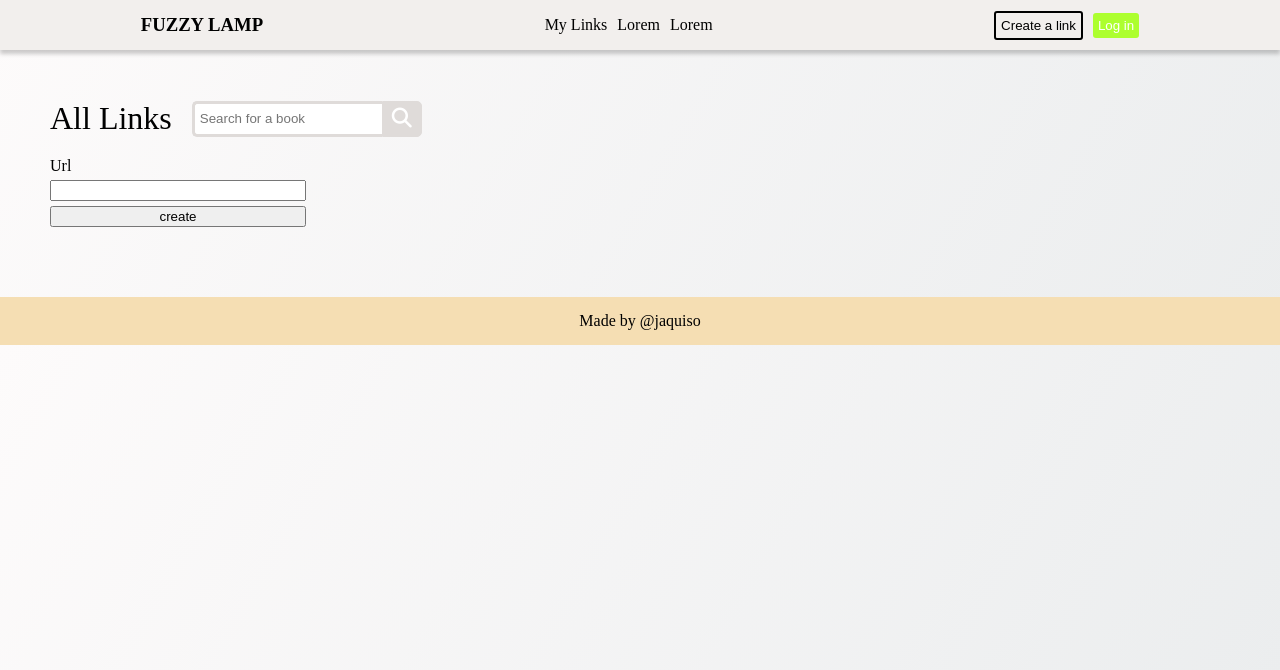
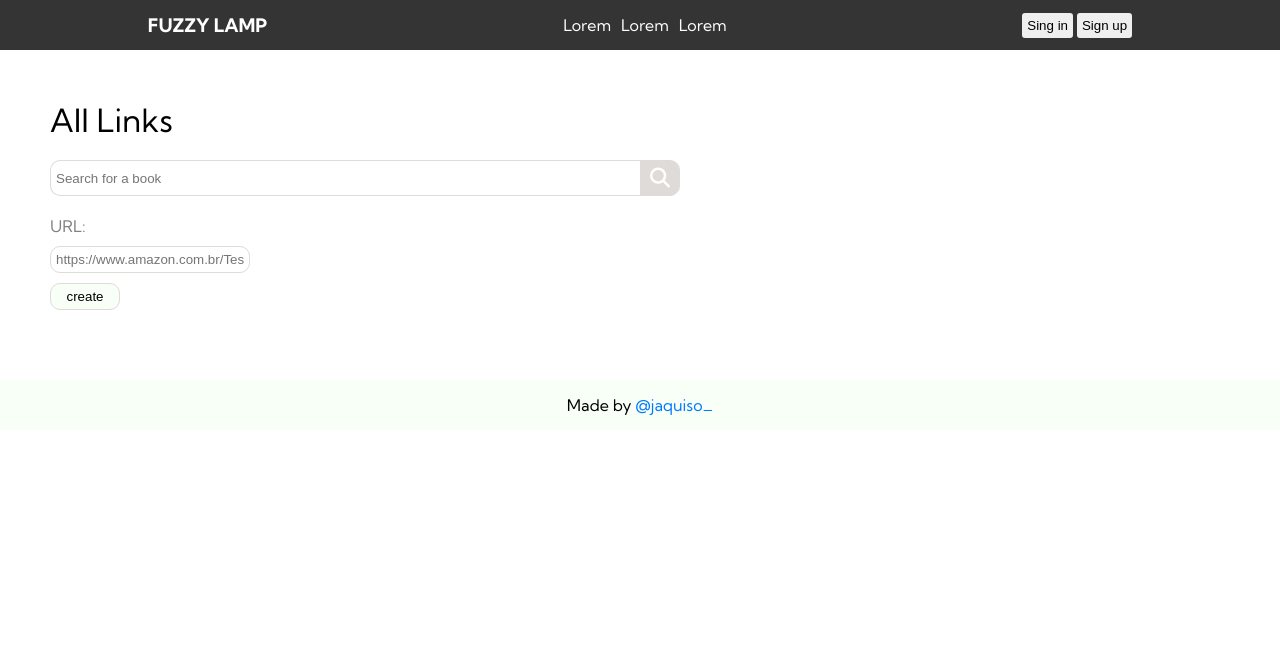
Before and after one commit to Jackson-Vieira/fuzzy-lamp, a Django app: page / in a window 1280 px wide. Shown: the top 670 px of the page. Run offline with Django 4.2, Linux system fonts and the light colour scheme; data comes from the database, SQL or seed files in the repository; parts of the project's set-up code (start-up, migrations or seed data) failed here and were passed over; some libraries are stand-ins or nearby versions.

Commit message:
refactor: main page layout

```diff
--- a/requirements.txt
+++ b/requirements.txt
@@ -11,6 +11,7 @@ click-didyoumean==0.3.0
 click-plugins==1.1.1
 click-repl==0.2.0
 Django==4.1.4
+django-cors-headers==3.13.0
 django-filter==22.1
 djangorestframework==3.14.0
 idna==3.4
--- a/src/fuzzy_lamp/static/fuzzy_lamp/css/base.css
+++ b/src/fuzzy_lamp/static/fuzzy_lamp/css/base.css
@@ -1,22 +1,42 @@
-/* .color1 {color: #4c78dd;}
-    .color2 {color: #20a8d8;}
-    .color3 {color: #20dad8;}
-    .color4 {color: #62e3e1;}
-    .color5 {color: #f2efed;} */
+@import url('https://fonts.googleapis.com/css2?family=Kumbh+Sans:wght@400;700&family=Poppins:wght@400;700&family=Roboto:wght@400;700&display=swap');
+
+:root {
+    --mint-cream: #f7fff7ff;
+    --jet: #343434ff;
+    --space-cadet: #2f3061ff;
+    --yellow-crayola: #ffe66dff;
+    --air-superiority-blue: #6ca6c1ff;
+    --pretty-blue: #007bff;
+}
+/* USE var() */
+
+/* body {
+
+} */
 
 body {
-    background: linear-gradient(120deg, #fdfbfb 0%, #ebedee 100%);
+    font-family: 'Kumbh Sans', sans-serif;
+}
+
+
+a {
+    text-decoration: none;
+    color: var(--pretty-blue);
+}
+
+a:hover {
+    color: #3092fc;
 }
 
 .navbar {
     width: 100%;
     height: 50px;
-    background-color: #f2efed;
+    background-color: var(--jet);
     display: flex;
     justify-content: space-around;
     align-items: center;
     flex-direction: row;
-    box-shadow: 0 4px 4px 0 rgba(0,0,0,.2);
+    color: #fff;
 }
 
 #logo {
@@ -36,63 +56,108 @@ body {
 
 }
 
-
-
-.btn {
-    border: none;
-    background-color: transparent;
-    padding: 5px;
-    border-radius: 3px;
-}
-
-.icon {
-    width: 15px;
-    height: 15px;
-    overflow: hidden;
-    vertical-align: middle;
-}
-
-#btn-post {
-    display: flex;
-    gap: 3px;
-    border: 2px solid;
-    color: black;
-    border-color: black;
-}
-
-#btn-login {
-    color: white;
-    background-color: greenyellow;
-}
-
-/* .variant-green {
-
-}
-
-.variant-red {
-
-} */
 .container {
     display: flex;
     flex-direction: column;
     padding: 50px;
 }
 
+
+#footer {
+    display: flex;
+    justify-content: center;
+    padding: 15px;
+    background-color: var(--mint-cream);
+}
+
+.btn {
+    border: none;
+    padding: 5px;
+    border-radius: 3px;
+}
+
+#btn-login {
+}
+#btn-register{
+}
+
+
+/* SEARCH */
+.search {
+    display: flex;
+    position: relative;
+}
+
+.search > input{
+    width: 50%;
+    border: 1px solid #dfdbd9;
+    border-right: none;
+    padding: 5px;
+    height: 20px;
+    border-radius: 10px 0 0 10px;
+    outline: none;
+    color: black;
+    height: 36px;
+}
+
+.search > button {
+    width: 40px;
+    height: 36px;
+    border: 1px solid #dfdbd9;
+    background: #dfdbd9;
+    text-align: center;
+    color: #fff;
+    border-radius: 0 10px 10px 0;
+    cursor: pointer;
+    font-size: 20px;
+}
+
+#PostLinkForm {
+    display: flex;
+    flex-direction: column;
+    gap: 10px;
+}
+
+#PostLinkForm  label{
+    color: grey;
+}
+
+#PostLinkForm  input {
+    width: 200px;
+    border: 1px solid #dfdbd9;
+    padding: 5px;
+    border-radius: 10px;
+    outline: none;
+    color: rgb(15, 10, 10);
+}
+
+#PostLinkForm  button {
+    width: 70px;
+    text-align: center;
+    padding: 5px;
+    border-radius: 10px;
+    background-color: var(--mint-cream);
+    border: 1px solid #dfdbd9;
+    cursor: pointer;
+}
+
+/* CARDS */
 .list-cards {
     width: 100%;
     display: flex;
     flex-direction: column;
     margin-top: 20px;
-    gap: 10px;
+    gap: 20px;
 }
 
 .card-book {
     height: 200px;
     display: flex;
-    background-color: whitesmoke;
+    background-color: var(--mint-cream);
     padding: 15px;
-    box-shadow: 0px 6px 6px 0 rgba(0,0,0,.2);
+    box-shadow: rgba(0, 0, 0, 0.16) 0px 1px 4px;
 }
+
 
 #card-info {
     display: flex;
@@ -107,6 +172,7 @@ body {
 }
 
 #cardTitle {
+
     margin-bottom: 10px;
 }
 
@@ -124,33 +190,6 @@ body {
     bottom: 0;
 }
 
-.search {
-    display: flex;
-    position: relative;
-}
-
-#searchTerm{
-    border: 3px solid #dfdbd9;
-    border-right: none;
-    padding: 5px;
-    height: 20px;
-    border-radius: 5px 0 0 5px;
-    outline: none;
-    color: black;
-    height: 36px;
-}
-
-.searchButton {
-    width: 40px;
-    height: 36px;
-    border: 1px solid #dfdbd9;
-    background: #dfdbd9;
-    text-align: center;
-    color: #fff;
-    border-radius: 0 5px 5px 0;
-    cursor: pointer;
-    font-size: 20px;
-}
 
 /* LINKS */
 .link-wrapper {
@@ -176,29 +215,7 @@ body {
 
 }
 
-main > h1 {
-    margin-bottom: 15px;
-}
-
-form {
-    display: flex;
-    flex-direction: column;
-    gap: 5px;
-    width: 20vw;
-}
-
-form > div {
-    display: flex;
-    flex-direction: column;
-}
-
-form > div > label {
-   text-transform: capitalize;
-}
-
-
 /* LINKS DETAIL */
-
 .linkDetailWrapper {
     width: 100%;
     display: flex;
@@ -213,7 +230,6 @@ form > div > label {
     gap: 10px;
 }
 
-
 .spinner {
     border: 6px solid rgba(0, 0, 0, 0.1);
     border-left-color: #22a6b3;
@@ -223,16 +239,16 @@ form > div > label {
     animation: spin 1s linear infinite;
 }
 
-#footer {
-    display: flex;
-    justify-content: center;
-    padding: 15px;
-    background-color: wheat;
-}
-
-
 @keyframes spin {
 to {
     transform: rotate(360deg);
 }
 }
+
+.green {
+    color: green;
+}
+
+.red {
+    color: red;
+}
--- a/src/fuzzy_lamp/static/fuzzy_lamp/js/scripts.js
+++ b/src/fuzzy_lamp/static/fuzzy_lamp/js/scripts.js
@@ -90,9 +90,7 @@ const updateListLinks = (links) => {
         <div class="card-book">
                 <img id="imageCardBook" src="${link.image_url}" alt="">
                 <div id="card-info">
-                    <h2 id="cardTitle"> ${link.name.length > 30 ? link.name.slice(0, 30)+' [...]' : link.name} <span>
-                        (Capa Comum)
-                    </span></h2>
+                    <h2 id="cardTitle"> <a href=${link.link} >${link.name.length > 30 ? link.name.slice(0, 30)+'  ...' : link.name}</a></h2>
                     <p> Curent price: R$ ${link.current_price} </p>
                     <p> Last Price: R$ ${link.old_price} </p>
                     <p> Difference: R$ ${link.price_difference} </p>
@@ -107,12 +105,11 @@ const updateListLinks = (links) => {
 
 const addLink = (link) => {
     const listCards = document.querySelector('.list-cards');
-
     let template = `
         <div class="card-book">
                 <img id="imageCardBook" src="${link.image_url}" alt="">
                 <div id="card-info">
-                    <h2 id="cardTitle"> ${link.name.length > 30 ? link.name.slice(0, 30)+' [...]' : link.name} <span>
+                    <h2 id="cardTitle"> ${link.name.length > 30 ? link.name.slice(0, 30)+' ...' : link.name} <span>
                         (Capa Comum)
                     </span></h2>
                     <p> Curent price: R$ ${link.current_price} </p>
--- a/src/fuzzy_lamp/templates/fuzzy_lamp/base.html
+++ b/src/fuzzy_lamp/templates/fuzzy_lamp/base.html
@@ -24,7 +24,7 @@
             <h3 id="logo">Fuzzy Lamp</h3>
             <ul class="navbar-links">
                     <li class="link">
-                        My Links
+                        Lorem
                     </li>
                     <li class="link">
                         Lorem
@@ -36,14 +36,11 @@
             <div>
                 <ul class="navbar-links" id="navbar-buttons">
                     <li>
-                        <button class="btn" id="btn-post" >
-
-                            <span>Create a link</span>
+                        <button class="btn" id="btn-login">
+                            Sing in
                         </button>
-                    </li>
-                    <li>
-                        <button class="btn" id="btn-login">
-                            Log in
+                        <button class="btn" id="btn-register">
+                            Sign up
                         </button>
                     </li>
                 </ul>
@@ -56,7 +53,7 @@
         {% block content %}{% endblock content %}
     </main>
     <footer id="footer">
-        <p>Made by @jaquiso</p>
+        <p>Made by <a>@jaquiso_</a></p>
     </footer>
 
 
--- a/src/fuzzy_lamp/templates/fuzzy_lamp/index.html
+++ b/src/fuzzy_lamp/templates/fuzzy_lamp/index.html
@@ -8,7 +8,7 @@
 {% endblock style %}
 
 {% block content %}
-<div style="display: flex; align-items:center;gap: 20px; margin-bottom: 20px;">
+<div style="display: flex; justify-content: center; gap: 20px; margin-bottom: 20px; flex-direction: column;">
     <h1>All Links</h1>
     <div class="search">
         <input id="searchTerm" type="search" placeholder="Search for a book">
@@ -18,9 +18,14 @@
     </div>
 </div>
 <div>
-    <form id="linkForm">
-        <label for="url">Url</label>
-        <input name="link" type="url" id="url">
+    <form class="form" id="PostLinkForm">
+        <label for="url">URL:</label>
+        <input
+        name="link"
+        type="url" id="url"
+        placeholder="https://www.amazon.com.br/Test-Driven-Development-Teste-Design-Mundo/dp/8566250044/"
+        autocomplete="off"
+        >
         <button type="submit">create</button>
     </form>
 </div>
@@ -32,8 +37,7 @@
 {% block scripts %}
 <script>
 
-
-    linkForm.onsubmit = (e) => {
+    PostLinkForm.onsubmit = (e) => {
     e.preventDefault();
     postLink(linkForm);
     }
```
Also changed, not shown: README.md, src/fuzzy_lamp/static/fuzzy_lamp/images/Bus Stop-rafiki.png (added), src/fuzzy_lamp/static/fuzzy_lamp/images/Coins-rafiki (1).png (added), src/fuzzy_lamp/static/fuzzy_lamp/images/Coins-rafiki.png (added), src/fuzzy_lamp/static/fuzzy_lamp/images/FkTGrpRX0AIZjls.jpeg (added), src/fuzzy_lamp/static/fuzzy_lamp/images/Forest-bro.png (added), src/fuzzy_lamp/static/fuzzy_lamp/images/Garbage management-rafiki.png (added), src/fuzzy_lamp/static/fuzzy_lamp/images/Meeting-rafiki.png (added), src/fuzzy_lamp/static/fuzzy_lamp/images/Remote meeting-rafiki.png (added), src/fuzzy_lamp/static/fuzzy_lamp/images/e03edbe588d3866d539e5bbb35d9080c.jpg (added), 1 other file.
